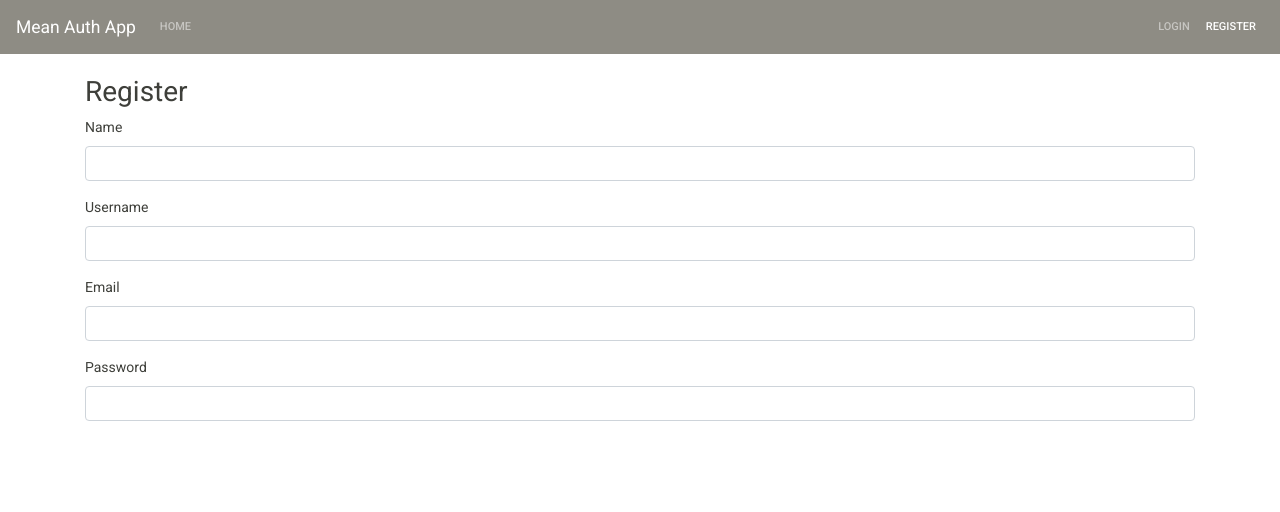
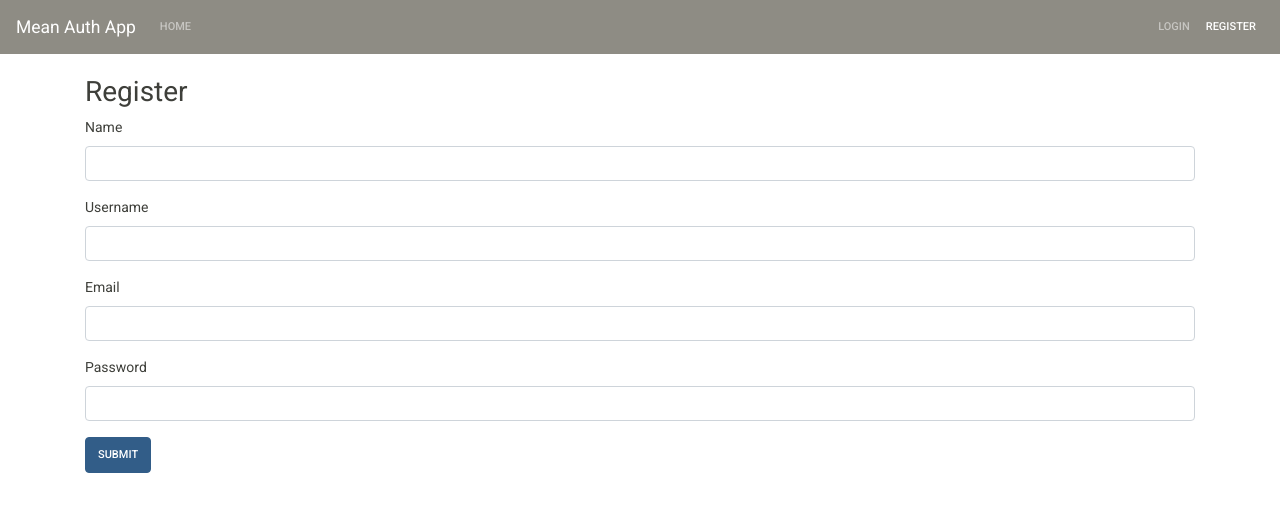
Before and after one commit to heshanpadmasiri/mean-auth-app, an Angular app in the folder angular-src/: page /register in a window 1280 px wide. Shown: the top 512 px of the page. Built offline with nearby package versions, Linux system fonts and the light colour scheme.

Commit message:
added submit button to the form

```diff
--- a/angular-src/src/app/components/register/register.component.html
+++ b/angular-src/src/app/components/register/register.component.html
@@ -16,4 +16,5 @@
     <label>Password</label>
     <input type="password" class="form-control">
   </div>
+  <input type="submit" class="btn btn-primary" value="Submit">
 </form>
```
